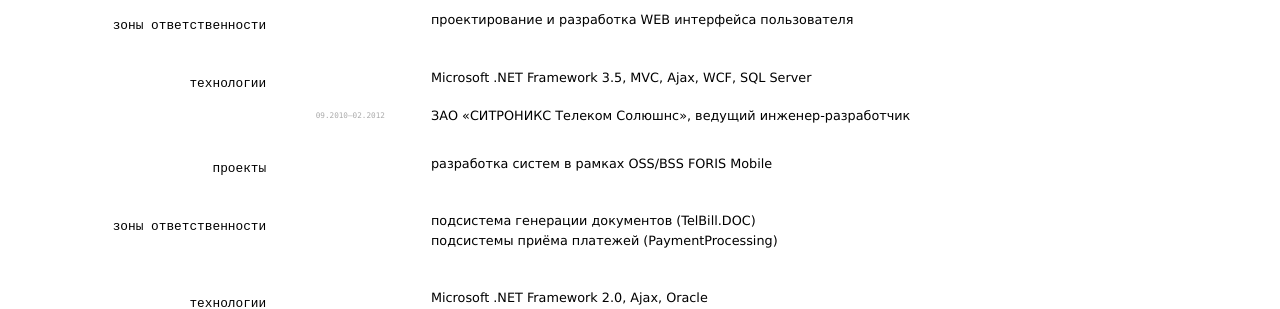
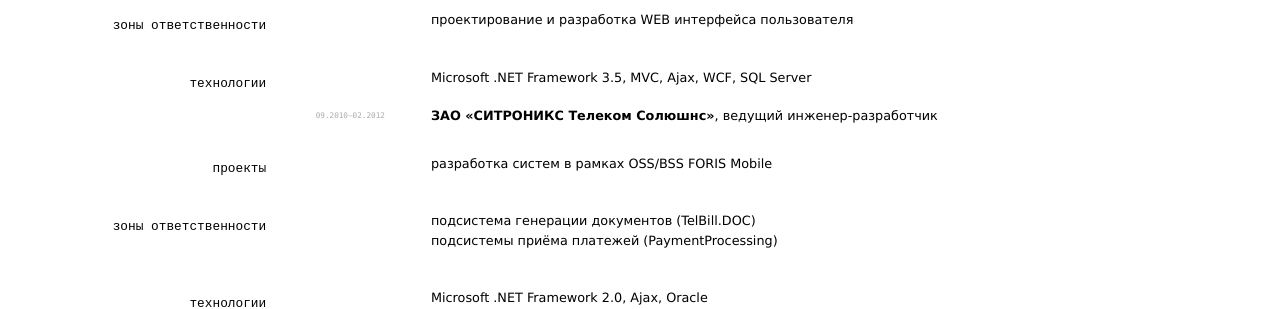
Before and after one commit to mrpopoff/mrpopoff.github.io, a Jekyll site: the page built from index.md, in a window 1280 px wide and 900 px high, scrolled down 888 px. Shown: the part 152-461 px from the top of the window. Built offline with Jekyll 4.4.1, drawn with Linux system fonts in a browser that asks for light colours.

```diff
--- a/index.md
+++ b/index.md
@@ -68,7 +68,7 @@ __ЗАО «ОВИО Солюшнс»__, ведущий инженер-разра
 - Microsoft .NET Framework 3.5, MVC, Ajax, WCF, SQL Server
 
 `09.2010–02.2012`
-ЗАО «СИТРОНИКС Телеком Солюшнс», ведущий инженер-разработчик
+__ЗАО «СИТРОНИКС Телеком Солюшнс»__, ведущий инженер-разработчик
 
 ### проекты
 - разработка систем в рамках OSS/BSS FORIS Mobile
```
